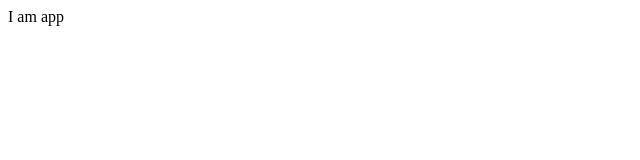
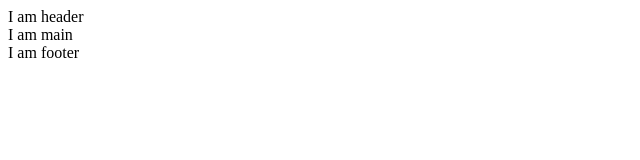
Before and after one commit to samuraijane/react-redux-express-login, a React (Create React App) app in the folder react-ui/: page / in a window 1280 px wide. Shown: the top 160 px of the page, without its empty margins (0-640 px from the left). Built offline with nearby package versions, Linux system fonts and the light colour scheme.

Commit message:
add section for footer, header, and main

```diff
--- a/react-ui/src/app.jsx
+++ b/react-ui/src/app.jsx
@@ -1,8 +1,12 @@
+import { Footer, Header, Main } from './sectioning';
+
 function App() {
   return (
-    <div>
-      I am app
-    </div>
+    <>
+      <Header />
+      <Main />
+      <Footer />
+    </>
   );
 }
 
--- /dev/null
+++ b/react-ui/src/sectioning/footer.jsx
@@ -0,0 +1,7 @@
+const Footer = () => (
+  <footer>
+    I am footer
+  </footer>
+);
+
+export default Footer;
--- /dev/null
+++ b/react-ui/src/sectioning/header.jsx
@@ -0,0 +1,7 @@
+const Header = () => (
+  <header>
+    I am header
+  </header>
+);
+
+export default Header;
--- /dev/null
+++ b/react-ui/src/sectioning/index.js
@@ -0,0 +1,5 @@
+import Footer from "./footer";
+import Header from "./header";
+import Main from "./main";
+
+export { Footer, Header, Main };
--- /dev/null
+++ b/react-ui/src/sectioning/main.jsx
@@ -0,0 +1,7 @@
+const Main = () => (
+  <main>
+    I am main
+  </main>
+);
+
+export default Main;
```
